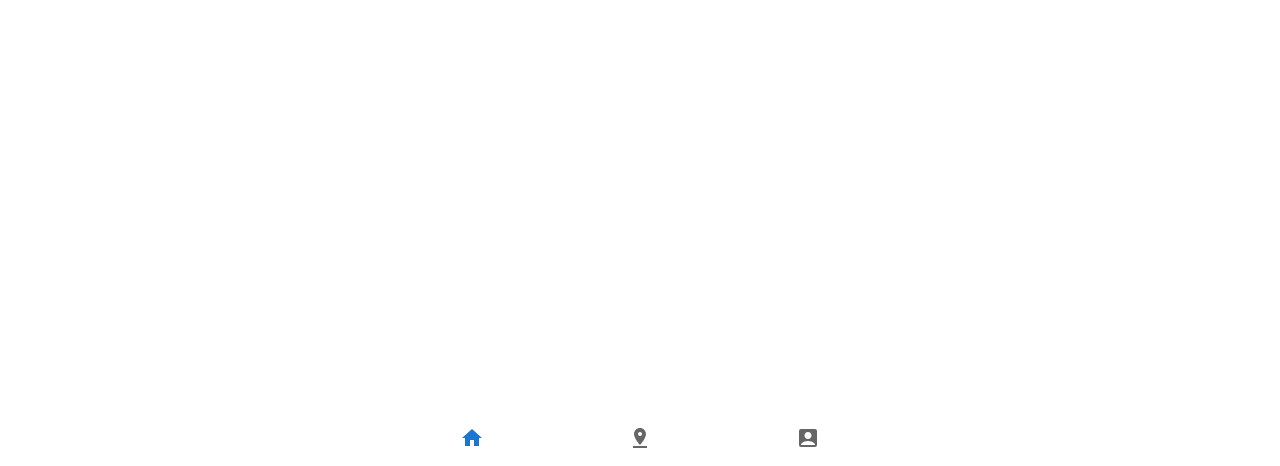
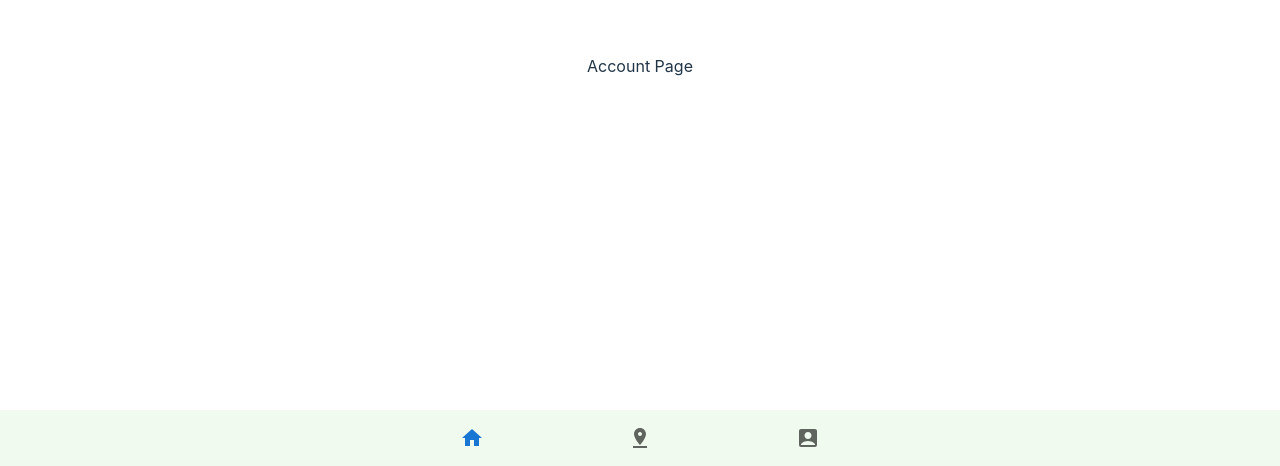
Before and after one commit to TheSciCoder3000/safety_ping, a React (Vite) app: page /Account in a window 1280 px wide. Before the commit this address had no page. Shown: the part 334-800 px from the top of the page. Built offline with nearby package versions, Linux system fonts and the light colour scheme.

Commit message:
fixed the routing paths, and changes some colors in the bottom nav

```diff
--- a/src/App.jsx
+++ b/src/App.jsx
@@ -13,9 +13,9 @@ function App() {
     <>
       <BrowserRouter>
         <Routes>
-          <Route path="/0" element={<Home />} />
-          <Route path="/1" element={<Map />} />
-          <Route path="/2" element={<Account />} />
+          <Route path="/Home" element={<Home />} />
+          <Route path="/Map" element={<Map />} />
+          <Route path="/Account" element={<Account />} />
         </Routes>
         <BottomNav />
       </BrowserRouter>
--- a/src/components/BottomNav.jsx
+++ b/src/components/BottomNav.jsx
@@ -1,35 +1,35 @@
 import * as React from 'react';
-import Box from '@mui/material/Box';
-import { BottomNavigation, BottomNavigationAction } from '@mui/material'
+import { BottomNavigation, BottomNavigationAction} from '@mui/material'
 import HomeIcon from '@mui/icons-material/Home';
 import PinDropIcon from '@mui/icons-material/PinDrop';
 import AccountBoxIcon from '@mui/icons-material/AccountBox';
 import { useNavigate } from 'react-router';
-
 const BottomNav = () => {
     const [value, setValue] = React.useState(0);
     const navigate= useNavigate();
     return (
         <div>
-            <Box sx={{width: '100%',
+            <BottomNavigation
+                sx={{
+                    width: '100%',
                     position: 'fixed',
                     bottom: 0,
                     left: 0,
-                backgroundColor: 'white',
-                zIndex: 1000}}>
-                <BottomNavigation
+                    backgroundColor: '#f1faee', // This color will now apply
+                    zIndex: 1000,
+                }}
                 showLabels
                 value={value}
                 onChange={(event, newValue) => {
                     setValue(newValue);
-                        navigate(`/${newValue}`)
+                    const paths =["Home", "Map", "Account"]
+                    navigate(`/${paths[newValue]}`)
                 }}
             >
                 <BottomNavigationAction labels="Home" icon={<HomeIcon />} />
                 <BottomNavigationAction labels="GPS" icon={<PinDropIcon />} />
                 <BottomNavigationAction labels="Profile" icon={<AccountBoxIcon />} />
             </BottomNavigation>
-            </Box>
         </div>
     )
 }
```
Lines whose indentation alone changed are shown as unchanged.
